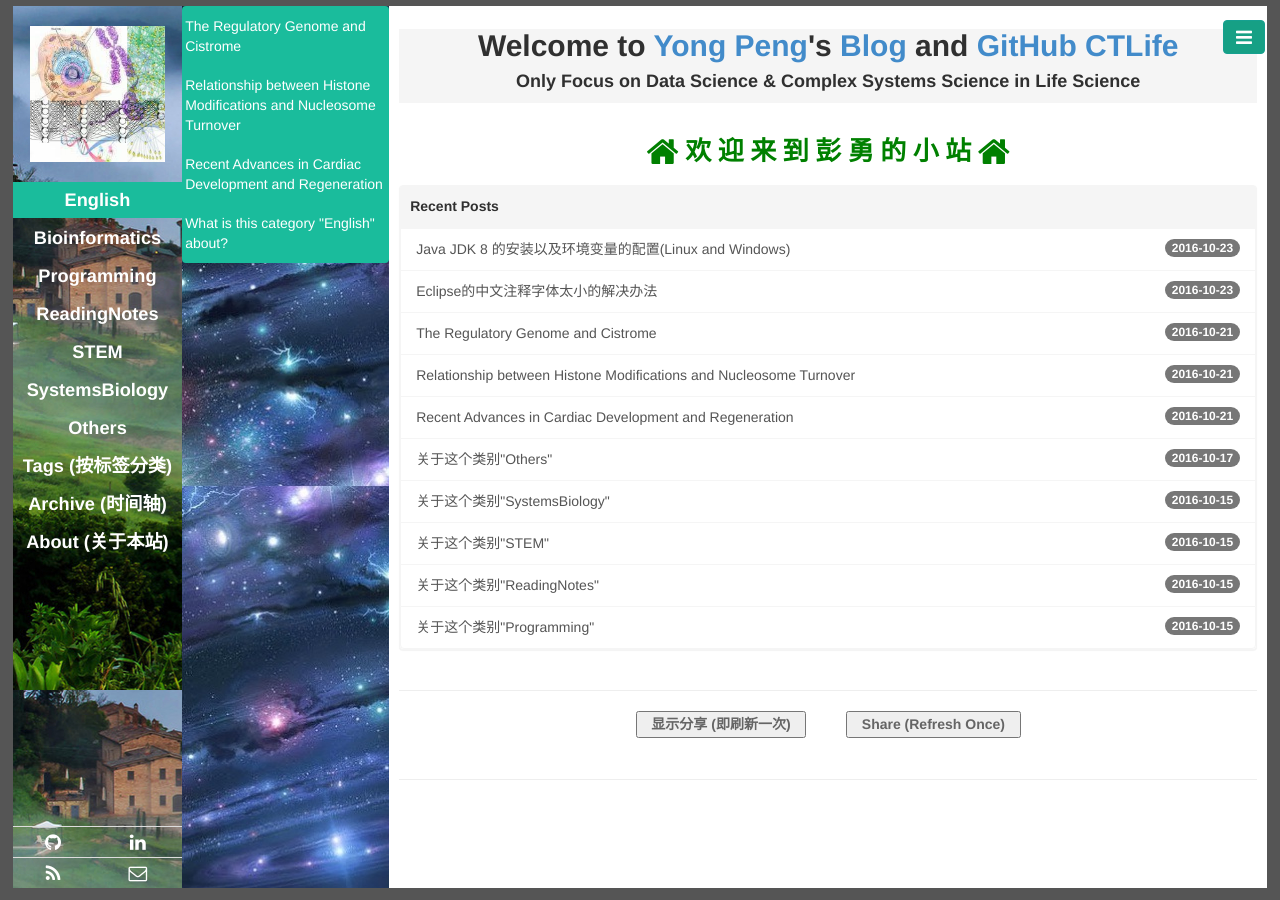
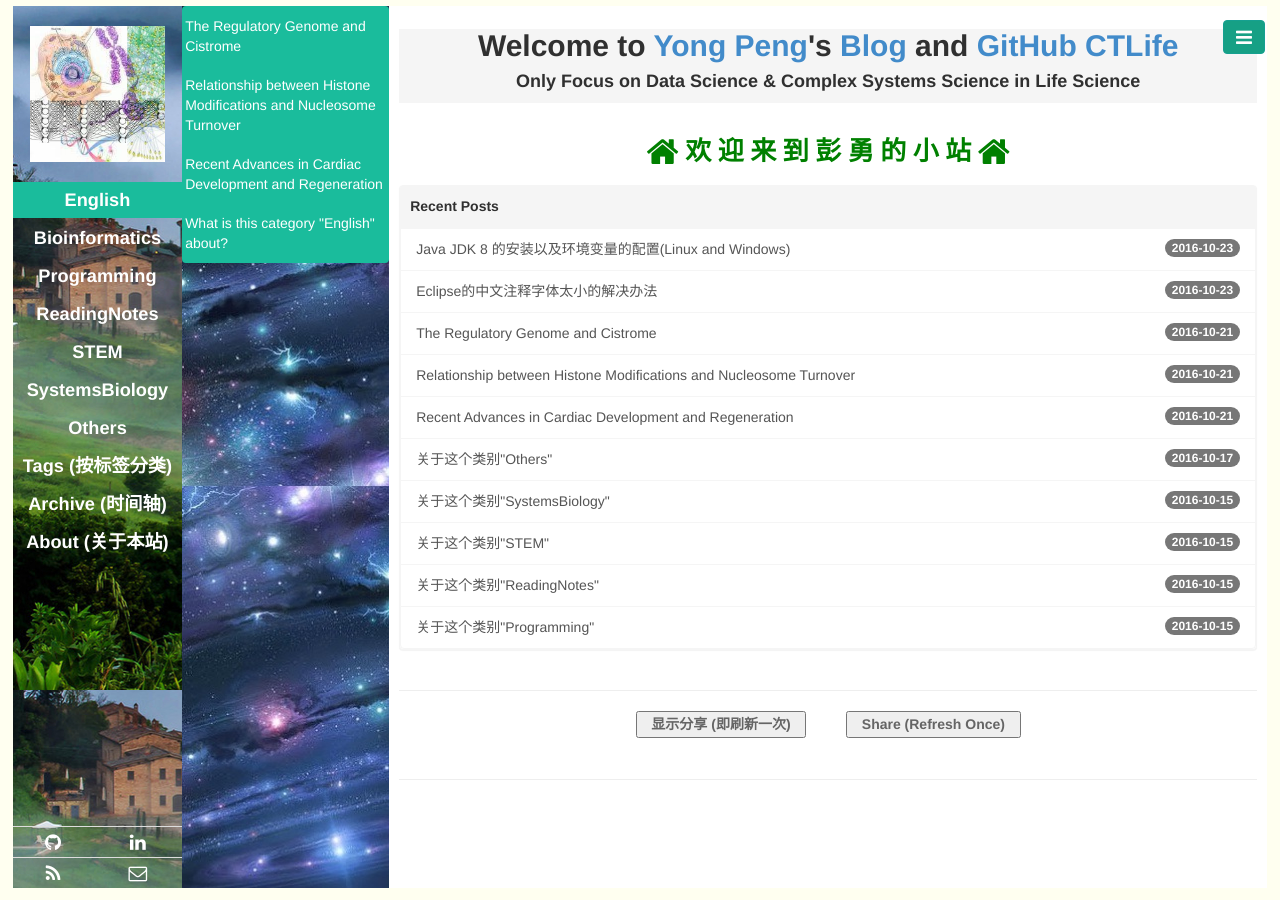
Before and after one commit to CTLife/CTLife.github.io, a Jekyll site: the page built from index.html, in a window 1280 px wide. Built offline with Jekyll 4.4.1, drawn with Linux system fonts in a browser that asks for light colours; Markdown is read by kramdown in place of the engine named in the settings; the list of posts is cut into pages by our own code.

Commit message:
Update base.css

```diff
--- a/public/css/base.css
+++ b/public/css/base.css
@@ -8,7 +8,7 @@ body, html {
   margin: 0%;
   height: 100%;
   overflow: auto;
-  background-color: #555555;
+  background-color: #FFFFF0;
 }
 .row {
   height: 100%;
```
